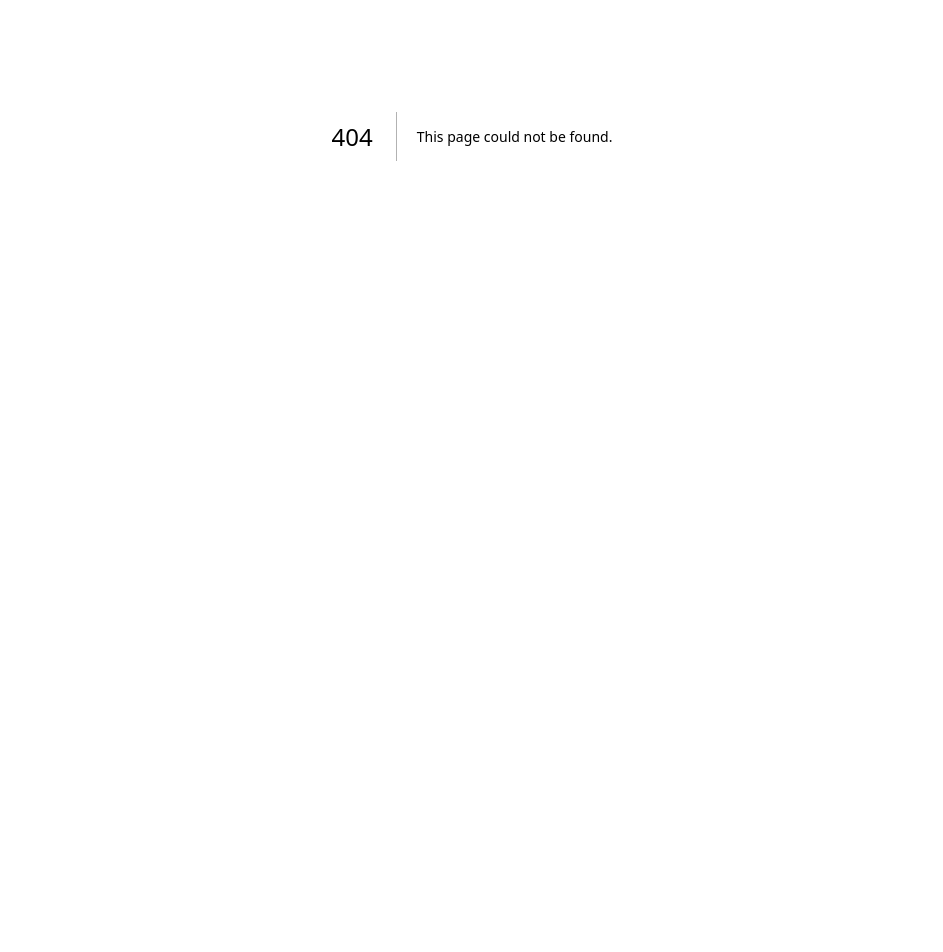
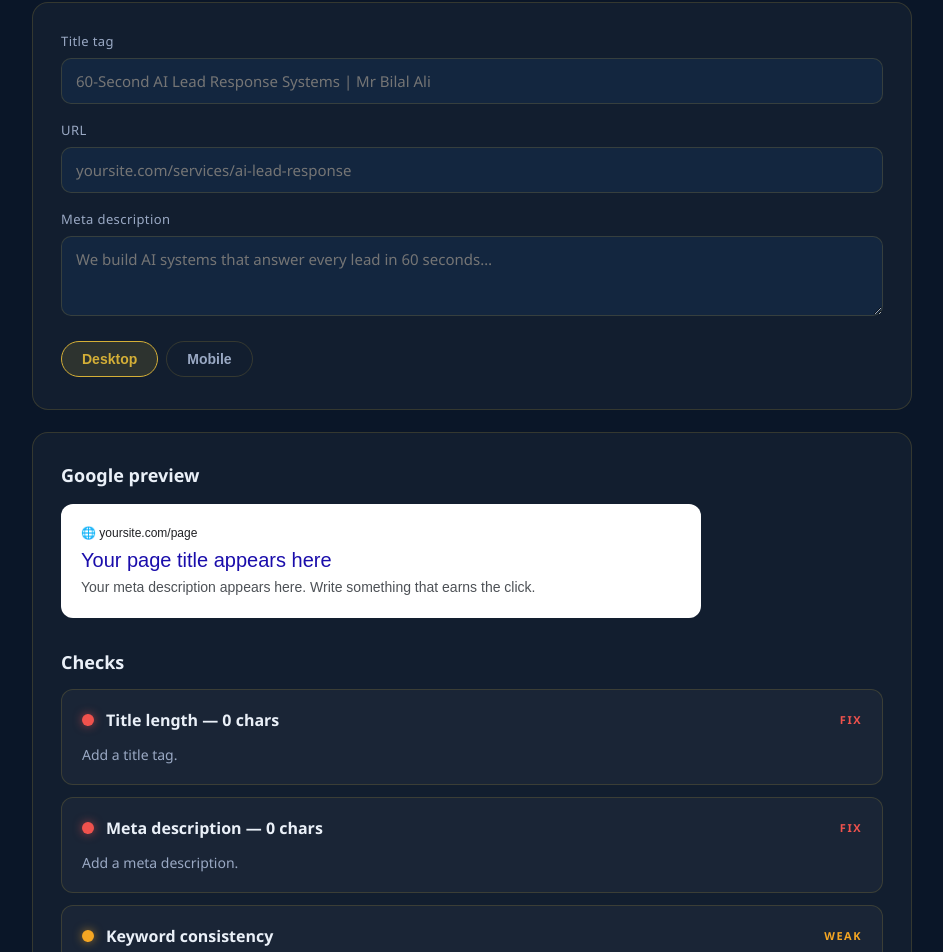
Before and after one commit to Mrbilalali/geo-audit-live, a Next.js app: page /serp-preview in a window 1280 px wide. Before the commit this address had no page. Shown: the part 331-1283 px from the top of the page, without its empty margins (168-1111 px from the left). Before the commit the page ends 867 px from the top, so only its background shows below. Built offline with nearby package versions, Linux system fonts and the light colour scheme.

Commit message:
GEO Toolkit v2 — 8-tool SEO/GEO suite

```diff
--- /dev/null
+++ b/app/serp-preview/page.tsx
@@ -0,0 +1,76 @@
+"use client";
+
+import { useMemo, useState } from "react";
+
+function verdict(ok: boolean, warn: boolean): { t: string; cls: "pass" | "warn" | "fail" } {
+  if (ok) return { t: "Good", cls: "pass" };
+  if (warn) return { t: "Check", cls: "warn" };
+  return { t: "Fix", cls: "fail" };
+}
+
+export default function SerpPreview() {
+  const [title, setTitle] = useState("");
+  const [url, setUrl] = useState("");
+  const [desc, setDesc] = useState("");
+  const [mobile, setMobile] = useState(false);
+
+  const cleanUrl = useMemo(() => {
+    const u = url.trim().replace(/^https?:\/\//i, "").replace(/\/$/, "") || "yoursite.com/page";
+    return u.length > 62 ? u.slice(0, 60) + "…" : u;
+  }, [url]);
+
+  const t = useMemo(() => {
+    const len = title.trim().length;
+    return { ...verdict(len >= 40 && len <= 60, len > 0 && len < 70), len, msg: len === 0 ? "Add a title tag." : len < 40 ? "A bit short — use 50–60 characters to own the snippet." : len <= 60 ? "Ideal length — won't get truncated." : len <= 70 ? "Slightly long — may truncate on desktop." : "Too long — Google will cut it off." };
+  }, [title]);
+  const d = useMemo(() => {
+    const len = desc.trim().length;
+    return { ...verdict(len >= 140 && len <= 160, len > 0 && len < 170), len, msg: len === 0 ? "Add a meta description." : len < 120 ? "Too short to sell the click — aim for 150–160." : len <= 160 ? "Ideal length." : "Will be truncated — trim to ~155 characters." };
+  }, [desc]);
+  const kw = useMemo(() => {
+    const words = title.toLowerCase().split(/\s+/).filter((w) => w.length > 4);
+    const inDesc = words.filter((w) => desc.toLowerCase().includes(w));
+    return { words, inDesc };
+  }, [title, desc]);
+
+  return (
+    <div className="wrap">
+      <div className="pagehead">
+        <div className="badge">SEO classic</div>
+        <h1>SERP <span className="g">Preview</span></h1>
+        <p>Type your title, URL and meta description — see exactly how Google will show your page, with length and keyword checks.</p>
+      </div>
+
+      <div className="card">
+        <div className="field"><label>Title tag</label><input value={title} onChange={(e) => setTitle(e.target.value)} placeholder="60-Second AI Lead Response Systems | Mr Bilal Ali" /></div>
+        <div className="field"><label>URL</label><input value={url} onChange={(e) => setUrl(e.target.value)} placeholder="yoursite.com/services/ai-lead-response" /></div>
+        <div className="field"><label>Meta description</label><textarea value={desc} onChange={(e) => setDesc(e.target.value)} placeholder="We build AI systems that answer every lead in 60 seconds…" style={{ minHeight: 80 }} /></div>
+        <div className="tabs no-print">
+          <button className={`tab${!mobile ? " on" : ""}`} onClick={() => setMobile(false)}>Desktop</button>
+          <button className={`tab${mobile ? " on" : ""}`} onClick={() => setMobile(true)}>Mobile</button>
+        </div>
+      </div>
+
+      <div className="card">
+        <h2 style={{ fontSize: 18, marginBottom: 14 }}>Google preview</h2>
+        <div style={{ background: "#fff", borderRadius: 12, padding: 20, maxWidth: mobile ? 380 : 640, color: "#202124", fontFamily: "Arial, sans-serif" }}>
+          <div style={{ fontSize: 12, color: "#202124", marginBottom: 4 }}>🌐 {cleanUrl}</div>
+          <div style={{ fontSize: mobile ? 18 : 20, color: "#1a0dab", lineHeight: 1.3, marginBottom: 4, overflow: "hidden", display: "-webkit-box", WebkitLineClamp: 2, WebkitBoxOrient: "vertical" }}>
+            {title.trim() || "Your page title appears here"}
+          </div>
+          <div style={{ fontSize: 14, color: "#4d5156", lineHeight: 1.5 }}>
+            {desc.trim() || "Your meta description appears here. Write something that earns the click."}
+          </div>
+        </div>
+
+        <h2 className="cathead">Checks</h2>
+        <div className="check"><div className="hd"><span className={`dot ${t.cls}`} /><h3>Title length — {t.len} chars</h3><span className={`st ${t.cls}`}>{t.t}</span></div><div className="fix">{t.msg}</div></div>
+        <div className="check"><div className="hd"><span className={`dot ${d.cls}`} /><h3>Meta description — {d.len} chars</h3><span className={`st ${d.cls}`}>{d.t}</span></div><div className="fix">{d.msg}</div></div>
+        <div className="check"><div className="hd"><span className={`dot ${kw.inDesc.length > 0 ? "pass" : "warn"}`} /><h3>Keyword consistency</h3><span className={`st ${kw.inDesc.length > 0 ? "pass" : "warn"}`}>{kw.inDesc.length > 0 ? "Aligned" : "Weak"}</span></div>
+          <div className="fix">{kw.inDesc.length > 0 ? `Title keywords also in description: ${kw.inDesc.slice(0, 4).join(", ")}.` : "Repeat the title's main keyword once in the description — it bolds in results and lifts clicks."}</div></div>
+      </div>
+
+      <footer className="no-print">Built by <b>Mr Bilal Ali</b> · AI Automation Expert</footer>
+    </div>
+  );
+}
```
